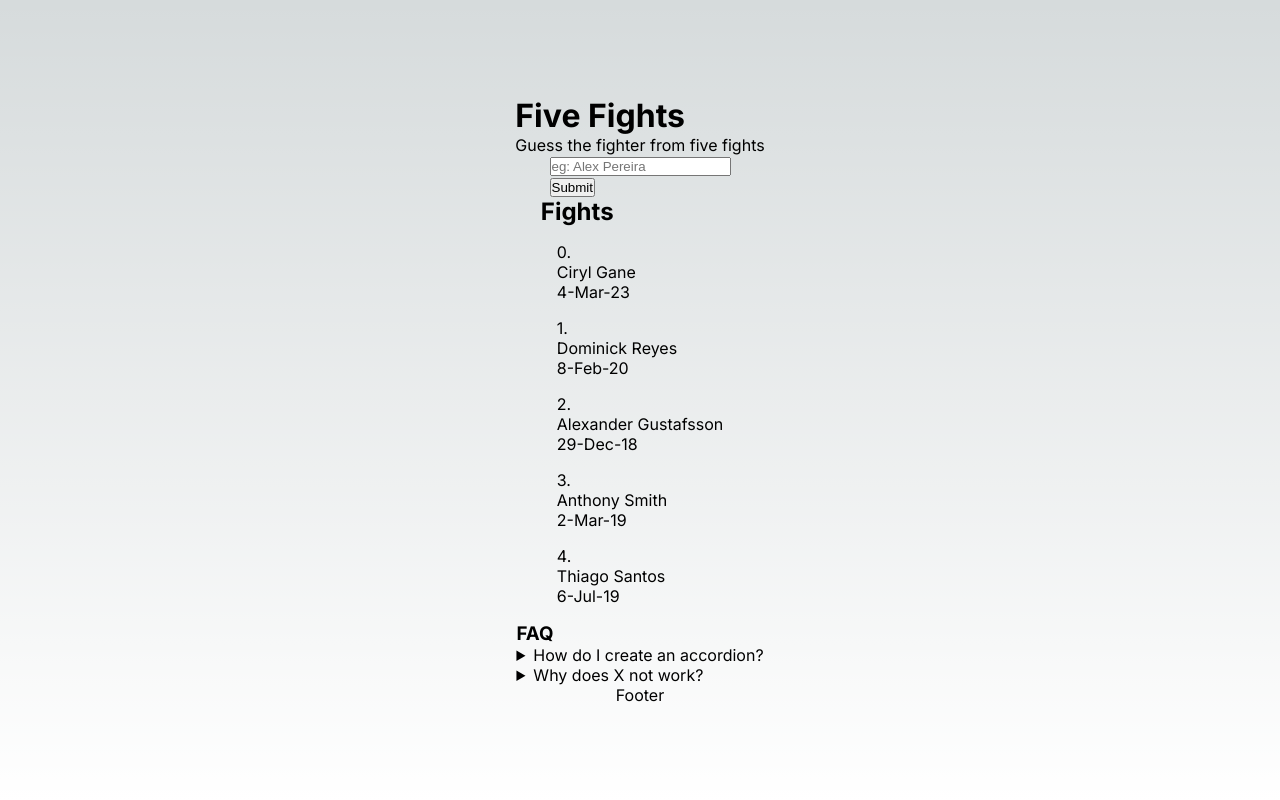
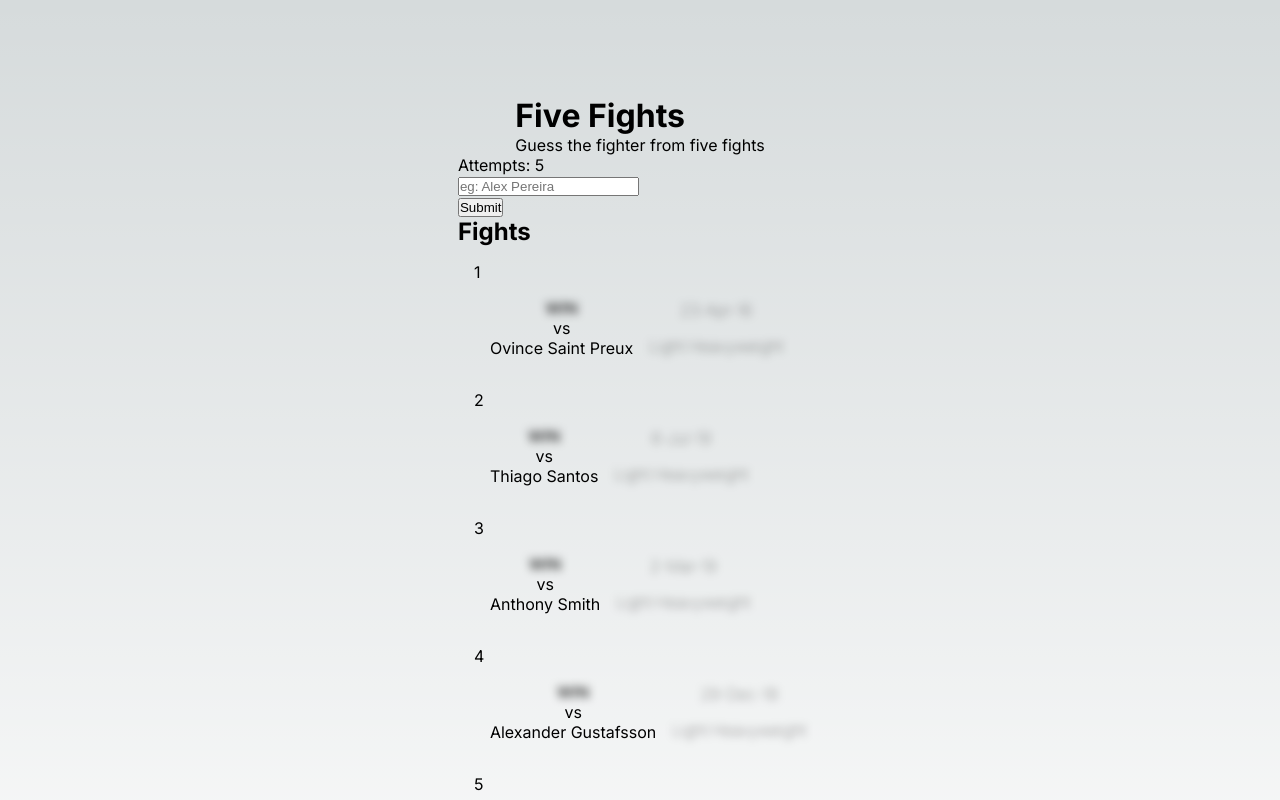
Before and after one commit to drenchoman/five-fights, a Next.js app: page / in a window 1280 px wide. Shown: the top 800 px of the page. Built offline with nearby package versions, Linux system fonts and the light colour scheme.

Commit message:
add conditional rendering and styling

```diff
--- a/app/components/fights.module.css
+++ b/app/components/fights.module.css
@@ -4,3 +4,34 @@
   margin: 1rem;
   justify-content: center;
 }
+
+.wrapper {
+  display: flex;
+  flex-direction: row;
+}
+
+.hidden {
+  filter: blur(0.25rem);
+}
+
+.fighterWrapper {
+  display: flex;
+  flex-direction: column;
+  align-items: center;
+  margin: 1rem;
+}
+
+.fightInfoWrapper {
+  font-weight: 100;
+  display: flex;
+  flex-direction: column;
+  justify-content: center;
+  align-items: center;
+  margin: 1rem 0;
+  gap: 1rem 0;
+}
+
+/* .flightInfoWrapper > div {
+  display: flex;
+  flex-direction: column;
+} */
--- a/app/components/fights.tsx
+++ b/app/components/fights.tsx
@@ -1,51 +1,76 @@
-import fsPromises from 'fs/promises';
-import path from 'path';
+'use client';
 import styles from '../components/fights.module.css';
+import Form from './form';
+import { useState } from 'react';
 
-// TODO: Import data and display here
-// Data below is an example of what would be returned from the API
-// API is here https://rapidapi.com/dolphinnoirbusiness/api/ufc-data1"
-// Can test how this would be displayed
+export default function Fights({ fightInfo }) {
+  const [attempts, setAttempts] = useState(5);
+  const handleSubmit = (e) => {
+    e.preventDefault();
+    setAttempts(attempts - 1);
+  };
 
-async function getLocalJson() {
-  const filePath = path.join(
-    process.cwd(),
-    '/app/api/fightdataexample.json'
-  );
-  const jsonData = await fsPromises.readFile(filePath);
-  const objectData = JSON.parse(jsonData);
-  return filterFights(objectData);
-}
-
-function filterFights(data) {
-  // TO DO: Currently pulls lastest 5 fights, need to make RNG number function to select a random starting point
-
-  let fivefights = data.slice(0, 5).map((f) => ({
-    date: f.Date,
-    competitior: f['Fighter 2'],
-  }));
-  return fivefights;
-}
-
-export default async function Fights() {
-  const fights = await getLocalJson();
-  console.log(fights);
   return (
-    <div>
+    <main>
+      <Form
+        fighter={fightInfo[0].fighter}
+        attempts={attempts}
+        handleSubmit={handleSubmit}
+      />
       <div>
         <h2>Fights</h2>
       </div>
+
       <div>
-        {fights.map((f, i) => (
+        {fightInfo.map((f, i) => (
           <div className={styles.container} key={i}>
-            <div>
-              <p>{i}.</p>
-              <span>{f.competitior}</span>
-              <p>{f.date}</p>
+            <span>{i + 1}</span>
+            <div className={styles.wrapper}>
+              <div className={styles.fighterWrapper}>
+                <span
+                  className={
+                    attempts > 4
+                      ? `${styles.hidden}`
+                      : `${styles.show}`
+                  }
+                >
+                  {f.winner == f.fighter ? 'WIN' : 'LOSS'}
+                </span>
+                <span>vs</span>
+                <span>
+                  {f.fighterTwo == f.fighter
+                    ? f.fighterOne
+                    : f.fighterTwo}
+                </span>
+              </div>
+              <div className={styles.fightInfoWrapper}>
+                <div>
+                  <span
+                    className={
+                      attempts > 3
+                        ? `${styles.hidden}`
+                        : `${styles.show}`
+                    }
+                  >
+                    {f.date}
+                  </span>
+                </div>
+                <div>
+                  <span
+                    className={
+                      attempts > 2
+                        ? `${styles.hidden}`
+                        : `${styles.show}`
+                    }
+                  >
+                    {f.weightClass}
+                  </span>
+                </div>
+              </div>
             </div>
           </div>
         ))}
       </div>
-    </div>
+    </main>
   );
 }
--- a/app/components/form.tsx
+++ b/app/components/form.tsx
@@ -1,13 +1,14 @@
-export default function Form() {
+export default function Form({ fighter, attempts, handleSubmit }) {
   return (
     <div>
       <div>
-        <form>
+        <form onSubmit={handleSubmit}>
+          <span>Attempts: {attempts}</span>
           <div>
             <input type="text" placeholder="eg: Alex Pereira"></input>
           </div>
           <div>
-            <button>Submit</button>
+            <button type="submit">Submit</button>
           </div>
         </form>
       </div>
--- /dev/null
+++ b/app/helpers/randomIntFromInterval.tsx
@@ -0,0 +1,3 @@
+export function randomIntFromInterval(min, max) {
+  return Math.floor(Math.random() * (max - min + 1) + min);
+}
--- a/app/page.tsx
+++ b/app/page.tsx
@@ -1,17 +1,55 @@
 import Image from 'next/image';
 import styles from './page.module.css';
 import Header from './components/header';
-import Form from './components/form';
 import Fights from './components/fights';
 import Faq from './components/faq';
 import Footer from './components/footer';
+import { randomIntFromInterval } from './helpers/randomIntFromInterval';
 
-export default function Home() {
+import fsPromises from 'fs/promises';
+import path from 'path';
+
+// TODO: Import data and display here
+// Data below is an example of what would be returned from the API
+// API is here https://rapidapi.com/dolphinnoirbusiness/api/ufc-data1"
+// Can test how this would be displayed
+async function getLocalJson() {
+  const filePath = path.join(
+    process.cwd(),
+    '/app/api/fightdataexample.json'
+  );
+  const jsonData = await fsPromises.readFile(filePath);
+  const objectData = JSON.parse(jsonData);
+  const filteredData = filterFights(objectData);
+  return filteredData;
+}
+
+function filterFights(data) {
+  let max = data.length - 5;
+  let randomNumber = randomIntFromInterval(0, max);
+
+  let fivefights = data
+    .slice(randomNumber, randomNumber + 5)
+    .map((f) => ({
+      fighter: 'Jon Jones',
+      date: f.Date,
+      fighterOne: f['Fighter 1'],
+      fighterTwo: f['Fighter 2'],
+      winner: f.Winner,
+      weightClass: f['Weight_Class'],
+    }))
+    .reverse();
+
+  return fivefights;
+}
+
+export default async function Home() {
+  const fights = await getLocalJson();
+
   return (
     <main className={styles.main}>
       <Header />
-      <Form />
-      <Fights />
+      <Fights fightInfo={fights} />
       <Faq />
       <Footer />
     </main>
```
Also changed, not shown: package.json (+4 -4 lines).
